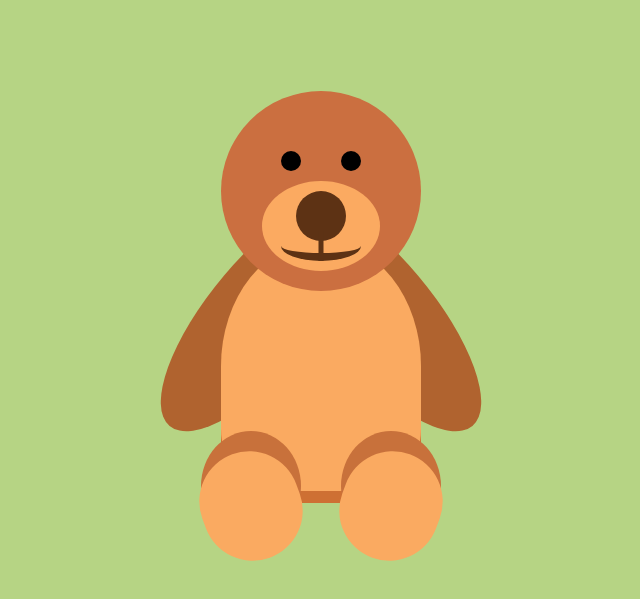
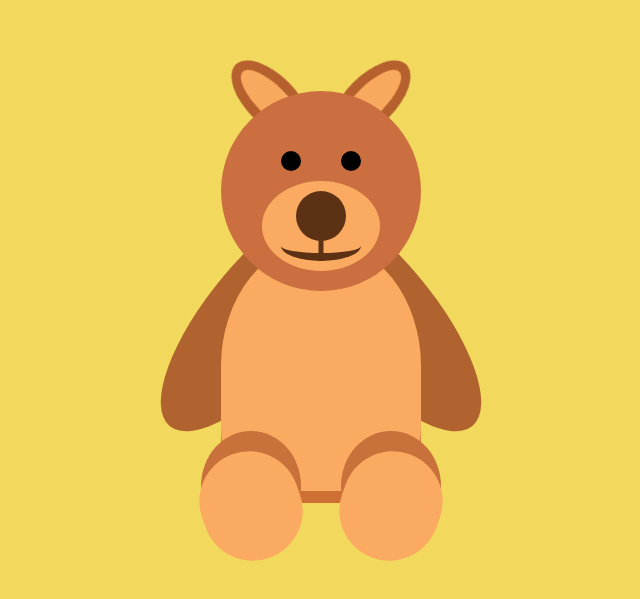
Before and after one commit to Sun-Deep/Teddy-Bear, a plain HTML site: page index.html in a window 1280 px wide. Shown: the part 109-708 px from the top of the page, without its empty margins (319-959 px from the left). Drawn offline with Linux system fonts and the light colour scheme.

Commit message:
ears, eye animation

```diff
--- a/index.html
+++ b/index.html
@@ -8,15 +8,16 @@
     <title>Teddy Bear</title>
 </head>
 <body>
+    <div class="ears">
+        <div class="ear"></div>
+        <div class="ear"></div>
+    </div>
     <div class="head">
         <div class="eyes">
             <div class="eye"></div>
             <div class="eye"></div>
         </div>
-        <div class="ears">
-            <div class="ear"></div>
-            <div class="ear"></div>
-        </div>
+
         <div class="mouth_container">
             <div class="nose"></div>
             <div class="mouth"></div>
--- a/styles.css
+++ b/styles.css
@@ -10,7 +10,7 @@ body{
     display: flex;
     justify-content: center;
     align-items: center;
-    background-color: #b6d484;
+    background-color: #f2d95e;
     flex-direction: column;
 }
 
@@ -38,6 +38,13 @@ body{
     height: 20px;
     background-color: black;
     border-radius: 100%;
+    animation: 1s infinite blink;
+}
+
+@keyframes blink {
+    20%{
+        transform: scaleY(0.2);
+    }
 }
 
 .mouth_container {
@@ -154,12 +161,49 @@ body{
 }
 
 .leg:first-child .foot {
-    /* margin-left: 10px; */
     transform: rotate(-20deg);
 }
 
 .leg:last-child .foot {
-    /* margin-left: 10px; */
     transform: rotate(20deg);
+}
+
+.ears{
+    display: flex;
+    justify-content: center;
+    position: absolute;
+    z-index: -1;
+    top: 23%;
+}
+
+.ear {
+    width: 100px;
+    height: 50px;
+    background-color: #F8A95E;
+    border: 10px solid #B5602D;
+    border-radius: 100%;
+    transform: rotate(45deg);
+}
+
+.ear:first-child{
+    animation: 1s infinite wave-ear-one;
+}
+
+.ear:last-child{
+    transform: rotate(-45deg);
+    animation: 1s infinite wave-ear-two;
+
 
 }
+
+@keyframes wave-ear-one {
+    50% {
+        transform: rotate(70deg);
+    }
+}
+
+@keyframes wave-ear-two {
+    50% {
+        transform: rotate(-70deg);
+    }
+}
```
